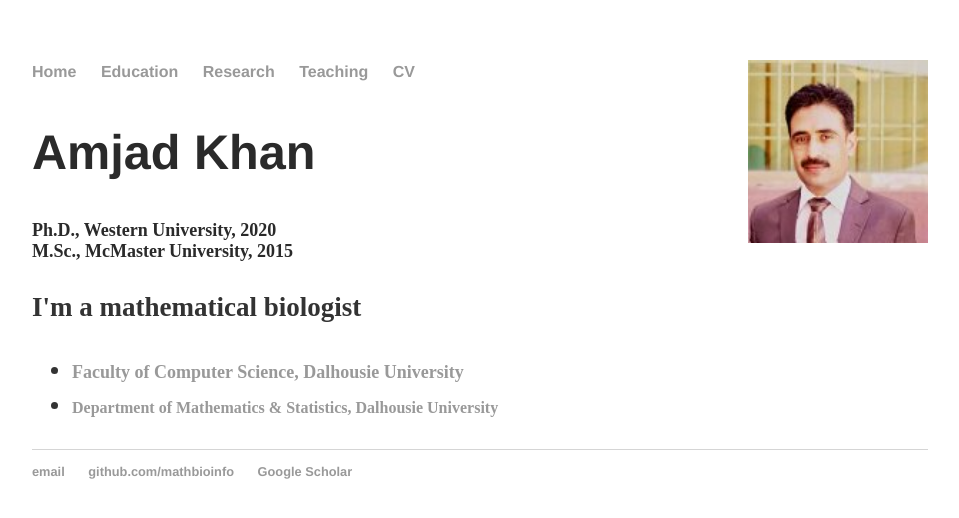
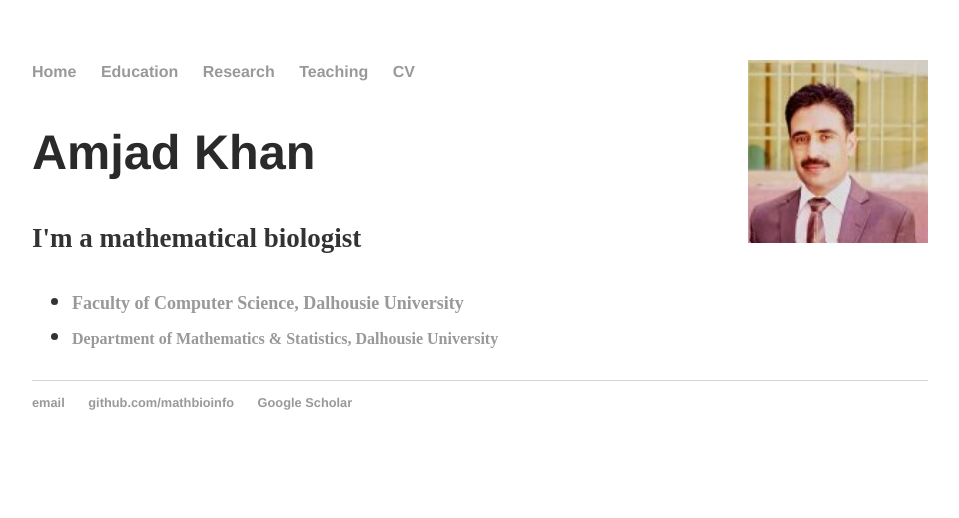
Before and after one commit to MathBioInfo/amjadkhan, a Jekyll site: the page index.html, which Jekyll copies as it is, in a window 1280 px wide. Shown: the top 518 px of the page, without its empty margins (160-1119 px from the left). Built offline with Jekyll 4.4.1, drawn with Linux system fonts in a browser that asks for light colours.

Commit message:
Update index.html

```diff
--- a/index.html
+++ b/index.html
@@ -22,8 +22,6 @@
 			</font><font color="#2a2a2a" size="4">
 			 <div class="profile-body">
         		<h2><strong>Amjad Khan</h2>
-			<strong> Ph.D., Western University, 2020
-			</strong><br />M.Sc., McMaster University, 2015
 
 			<p><strong>I'm a mathematical biologist</a></p>
     		</div><!-- /.blurb -->
```
